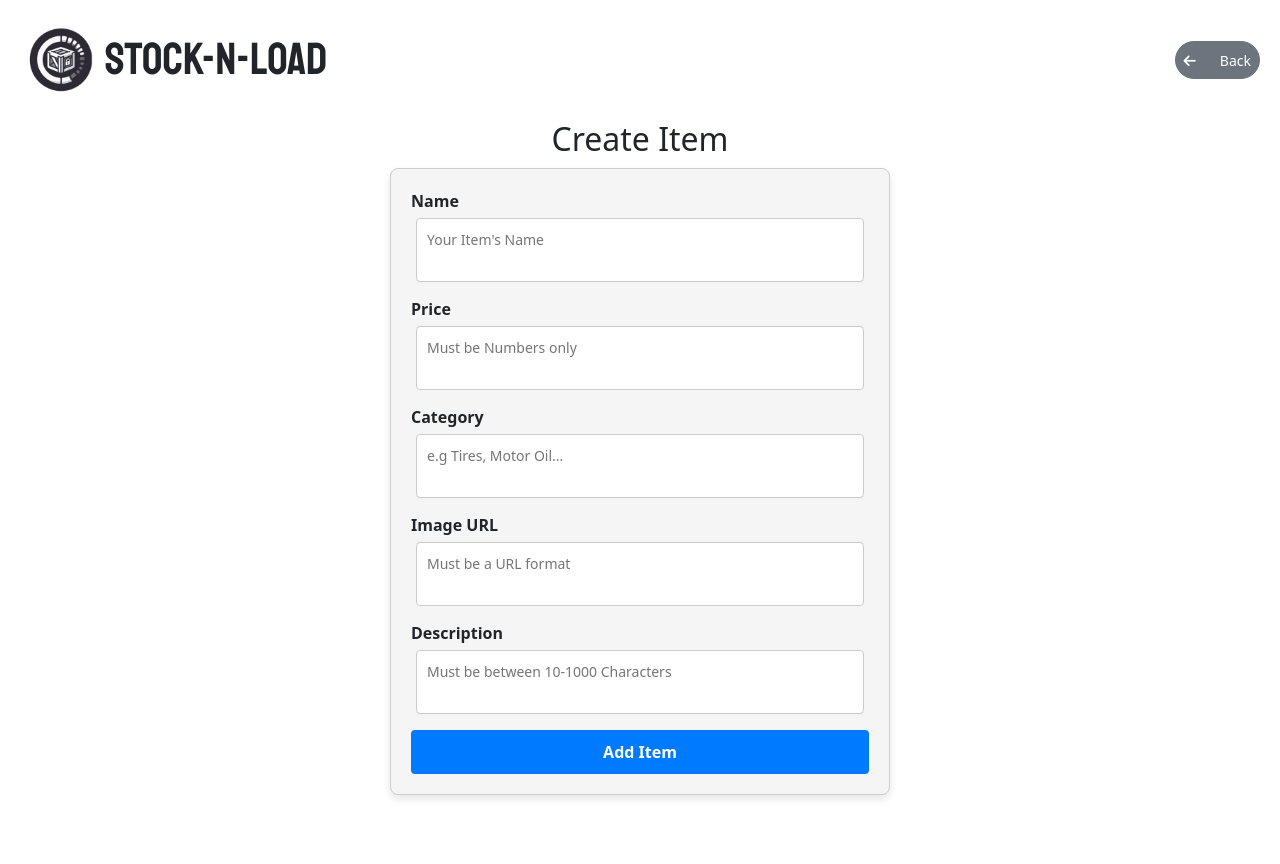
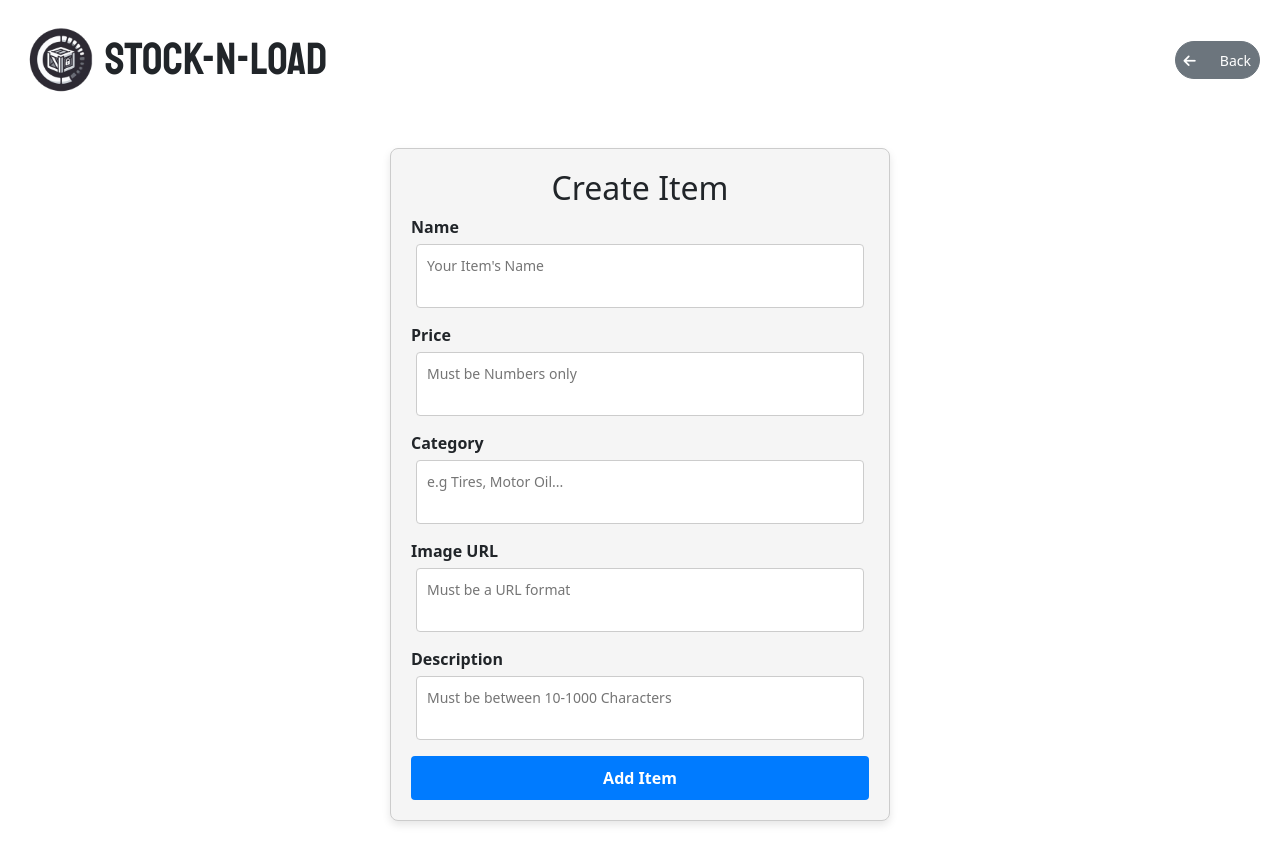
Before and after one commit to Stock-n-Load/inventory-app, a React app: page / in a window 1280 px wide. Both pictures are taken after typing "Sample" into the empty fields and a click on the button "Create Item". Before the commit the page ends 827 px from the top, so only its background shows below. Built offline with nearby package versions, Linux system fonts and the light colour scheme; no server answers.

Commit message:
updated form header position

```diff
--- a/public/react/components/CreateItem.js
+++ b/public/react/components/CreateItem.js
@@ -95,11 +95,12 @@ function CreateItem({ setView, setActiveItem, fetchData }) {
           </button>
         </div>
       </div>
-      <h2 className="formHeader">Create Item</h2>
+
       {loading && <p className="status">Loading...</p>}
       {posted && <p className="status">Item successfully created!</p>}
       <div className="d-flex justify-content-center">
         <form className="SubmissionForm" onSubmit={handleSubmit}>
+          <h2 className="formHeader">Create Item</h2>
           <ol className="fieldContainer p-0">
             <li>
               <label for="createName">Name</label>
--- a/public/react/components/EditItem.js
+++ b/public/react/components/EditItem.js
@@ -98,9 +98,9 @@ function EditItem({ setView, activeItem, setActiveItem, fetchData }) {
         </div>
       </div>
 
-      <h2 className="formHeader">Edit Item</h2>
       <div className="d-flex justify-content-center">
         <form className="SubmissionForm" onSubmit={handleSubmit}>
+          <h2 className="formHeader">Edit Item</h2>
           <ol className="fieldContainer">
             <li>
               <label for="editName">Name</label>
--- a/public/react/components/FormItem.css
+++ b/public/react/components/FormItem.css
@@ -1,7 +1,5 @@
 h2.formHeader {
   text-align: center;
-  margin-top: 20px;
-  margin-bottom: 10px;
 }
 
 p.status {
@@ -12,7 +10,7 @@ p.status {
 form.SubmissionForm {
   flex-grow: 5;
   max-width: 500px;
-  margin: 0 2rem 2rem;
+  margin: 3rem 2rem;
   padding: 20px;
   border: 1px solid #ccc;
   border-radius: 8px;
```
